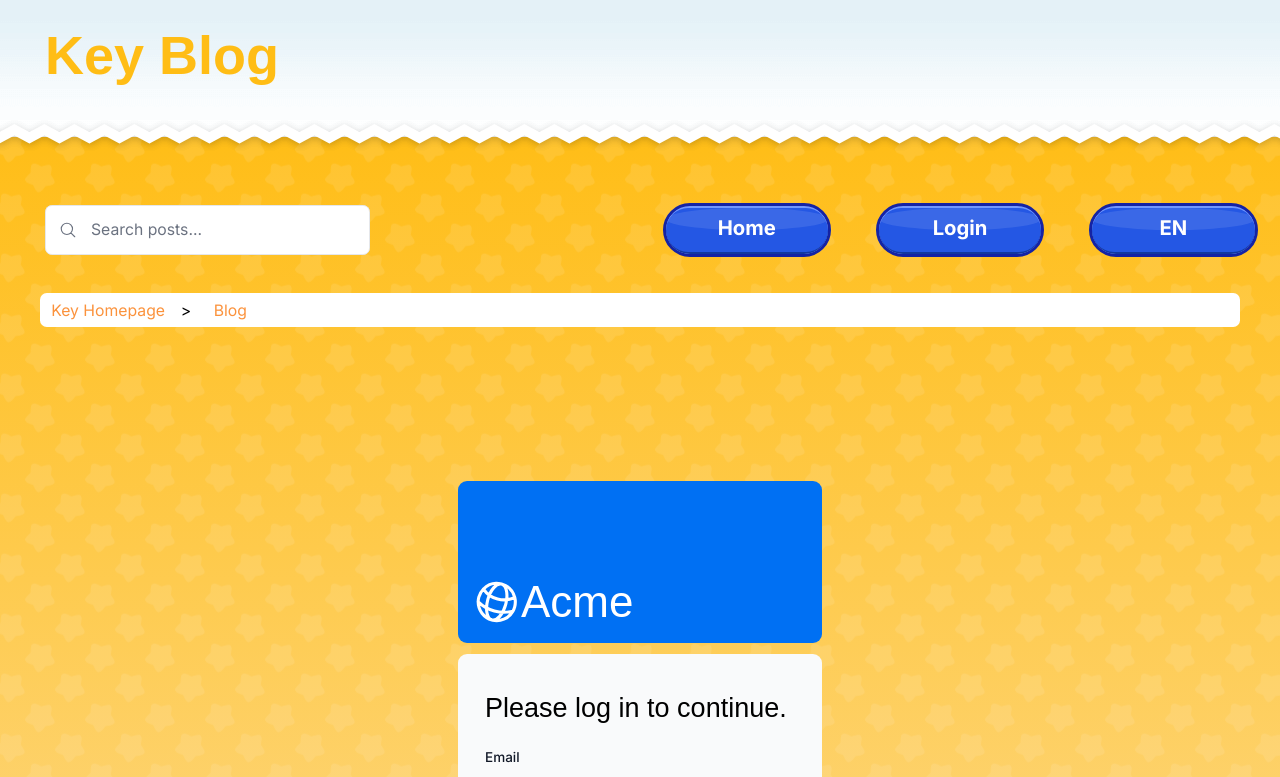
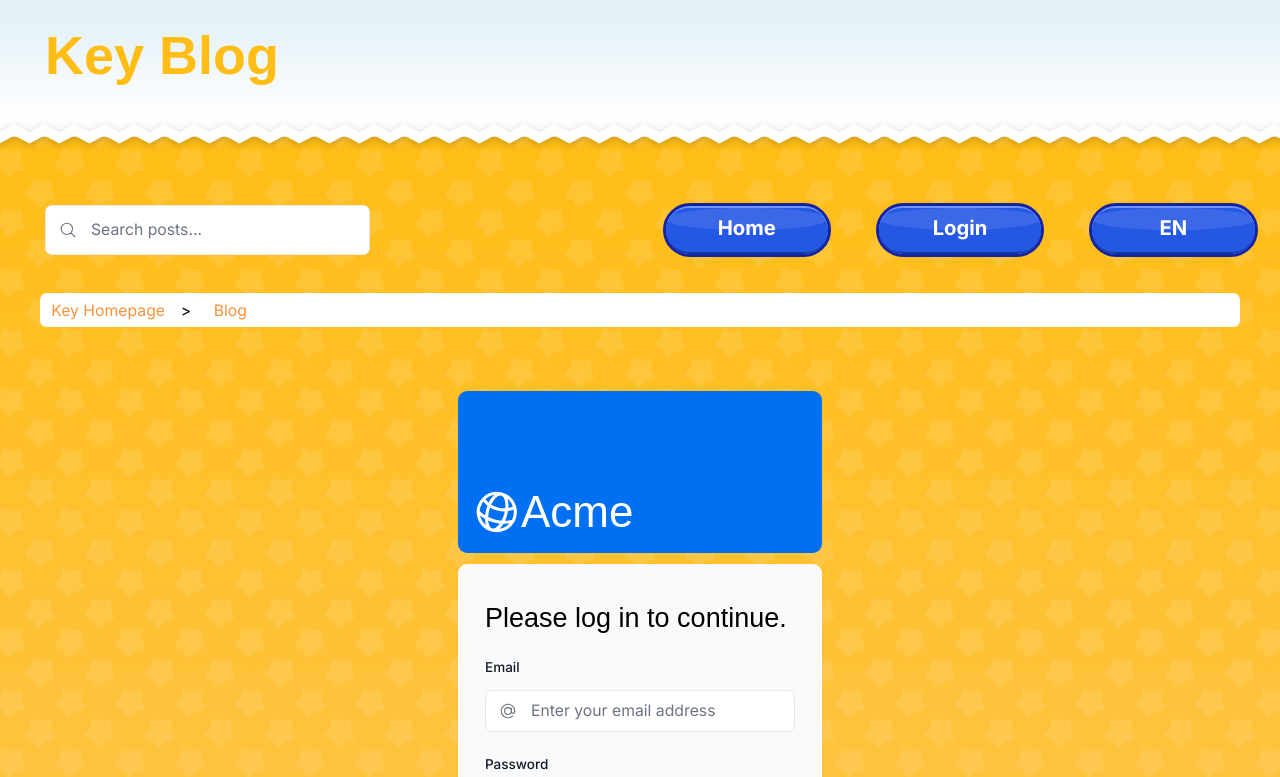
Before and after one commit to tavik000/ReactKeyBlogRemake, a Next.js app: page /login in a window 1280 px wide. Shown: the part 5480-6257 px from the top of the page. Built offline with nearby package versions, Linux system fonts and the light colour scheme; a web font is replaced by a local one.

Commit message:
small ui udpate

```diff
--- a/app/ui/category.tsx
+++ b/app/ui/category.tsx
@@ -1,7 +1,7 @@
 
 export default function Category() {
   return (
-    <div className="category mt-14 flex md:flex-row">
+    <div className="category mt-6 flex md:flex-row">
       <div className="flex w-10/12 basis-2/3 max-w-1140px rounded-xl bg-white pb-8 px-12 pt-8 shadow-0550">
         <div className="flex flex-col">
           <p className="flex pb-4 text-xl tracking-widest">CATEGORY</p>
--- a/app/ui/global.css
+++ b/app/ui/global.css
@@ -926,7 +926,7 @@ img {
 }
 
 .post-section {
-  background-image: linear-gradient(-180deg, #ffbd15 0%, #fce5bb 100%);
+  background-image: linear-gradient(-180deg, #ffbd15 0%, #ffc862 100%);
   padding: 60px 0 205px 0;
   position: relative;
 }
--- a/app/ui/post-section.tsx
+++ b/app/ui/post-section.tsx
@@ -29,7 +29,7 @@ export default function PostSection({
           <RoundButton>EN</RoundButton>
         </div>
       </div>
-      <div className="page-path relative z-10 mb-20 py-3">
+      <div className="page-path relative z-10 mb-0 py-3">
         <ul className="w-1200px mx-auto list-none rounded-md bg-white">
           <PagePathItem url={homepageURL} shouldShowArrow={true}>Key Homepage</PagePathItem>
           <PagePathItem url='/' shouldShowArrow={false}>Blog</PagePathItem>
```
